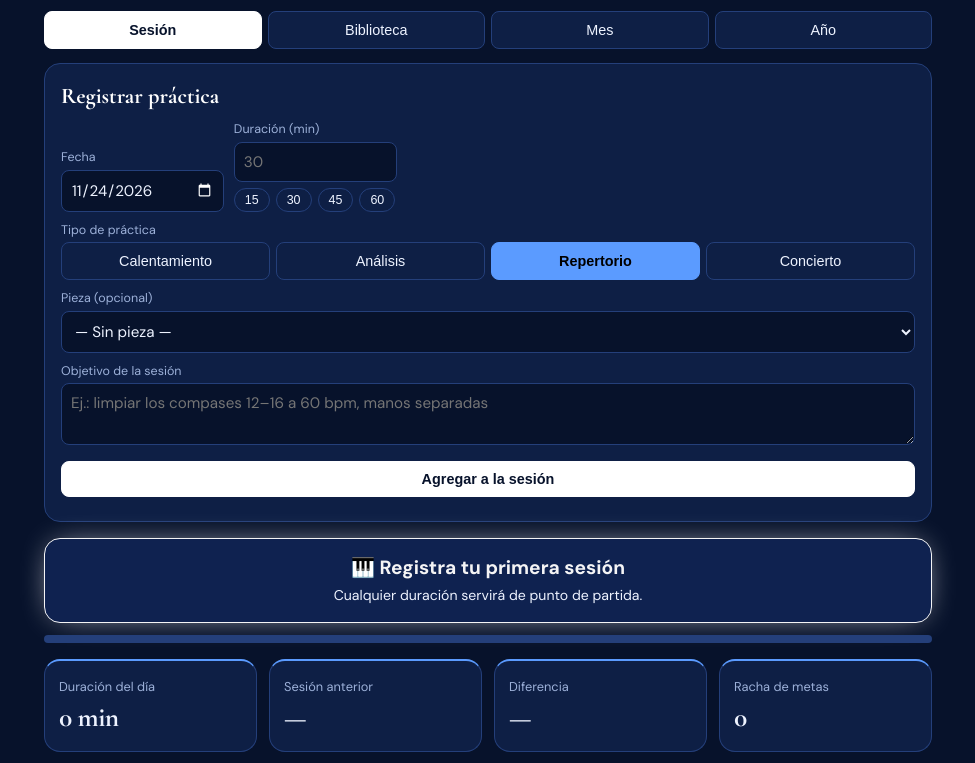
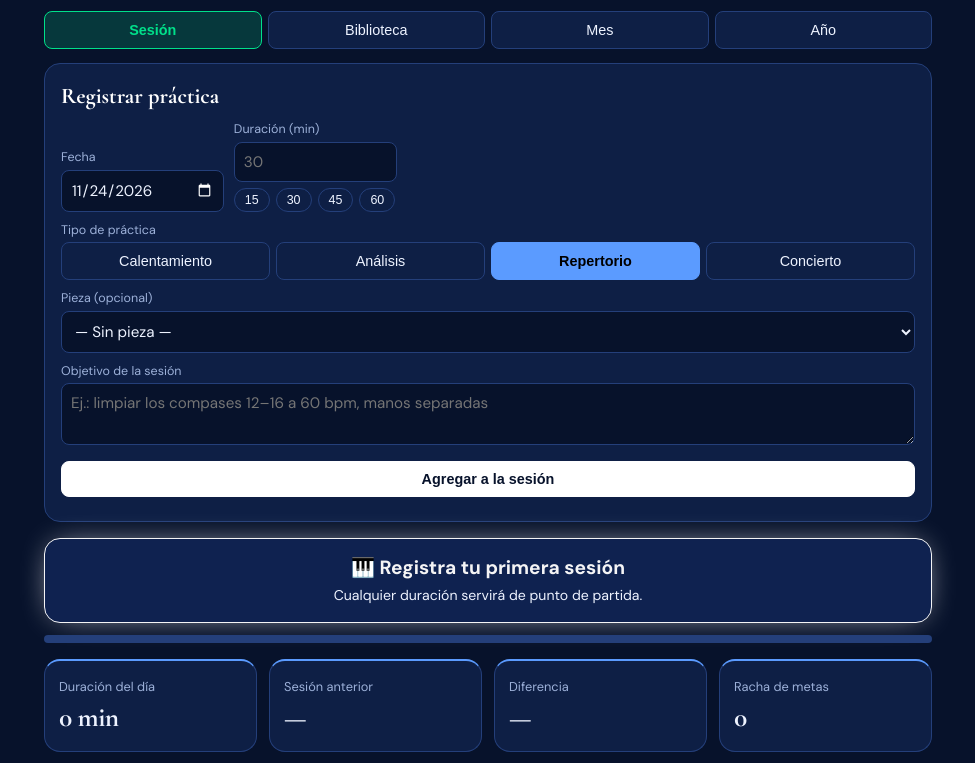
Before and after one commit to rodrigozamorapiano/bitacorapiano, a plain HTML site: page index.html in a window 1280 px wide. Shown: the part 126-889 px from the top of the page, without its empty margins (152-1127 px from the left). Drawn offline with nearby package versions, Linux system fonts and the light colour scheme.

Commit message:
Add files via upload

```diff
--- a/index.html
+++ b/index.html
@@ -18,7 +18,7 @@ main{max-width:920px;margin:0 auto;padding:20px 16px 40px}
 .banner{background:radial-gradient(circle at 90% -20%,rgba(91,155,255,.32),transparent 55%),radial-gradient(circle at 0% 120%,rgba(91,155,255,.2),transparent 55%),#0A1A3C;border:1px solid var(--bd);border-radius:16px;padding:20px 18px 16px;margin-bottom:14px}
 .banner h1{margin:0 0 4px;font-size:2.4rem;line-height:1}.banner p{margin:0;color:var(--mut)}.g{color:#fff;font-style:italic}
 .tabs{display:flex;gap:6px;margin-bottom:14px}.tabs button{flex:1;padding:10px 6px}
-.tabs button.on{background:var(--pb);color:var(--pt);border-color:var(--pb);font-weight:700}
+.tabs button.on{background:rgba(0,224,138,.18);color:var(--ok);border-color:var(--ok);font-weight:700}
 .card{background:var(--card);border:1px solid var(--bd);border-radius:16px;padding:16px;margin-bottom:16px}
 h2{font-size:1.4rem;margin:0 0 10px}
 .hint{font-size:.82rem;color:var(--mut);margin:8px 0 0}
```
